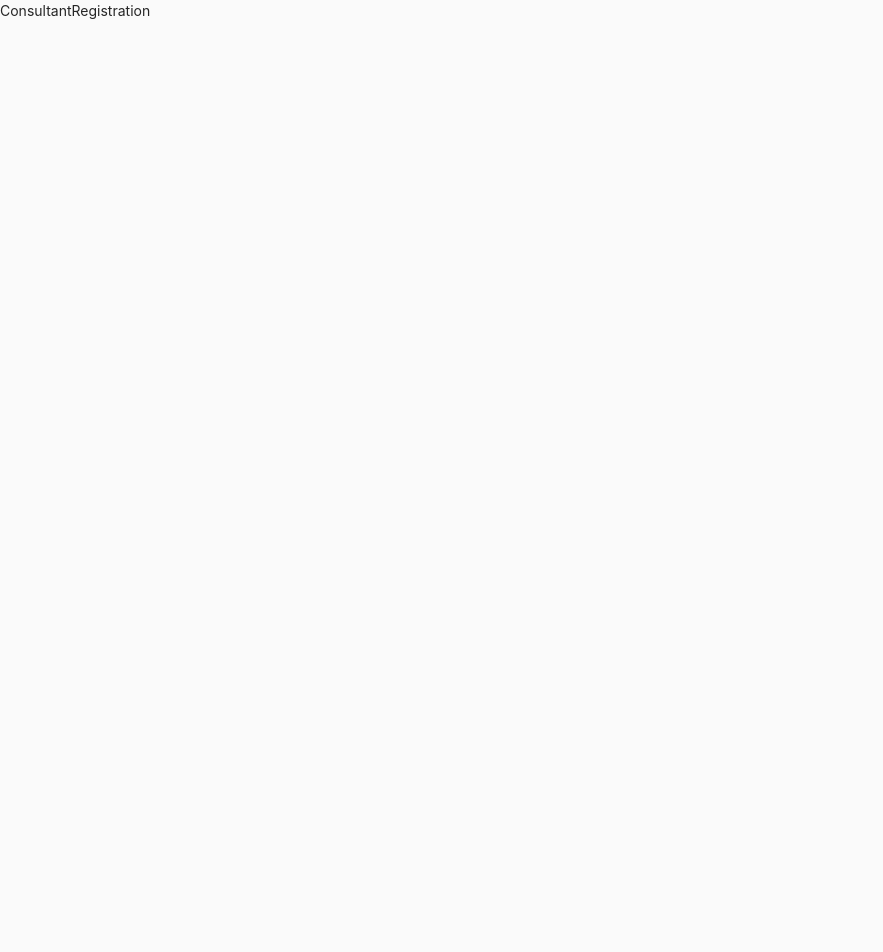
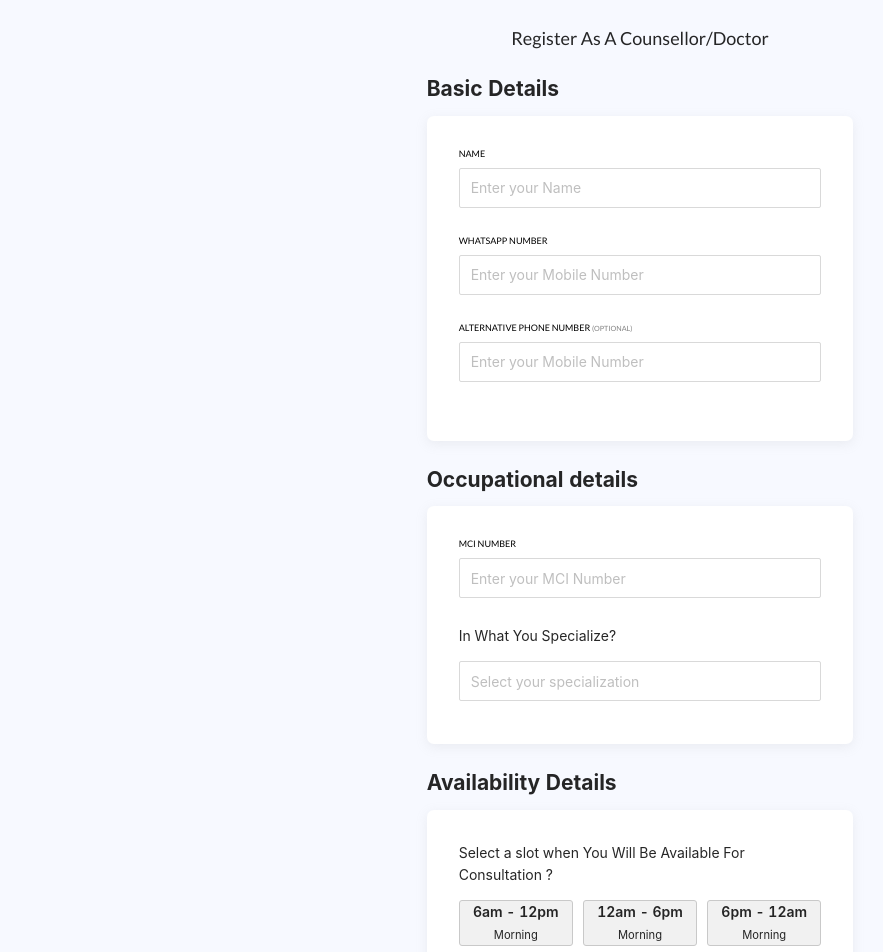
Before and after one commit to Souro-23/covidcareapp, a React (Create React App) app: page /register/consultant in a window 1280 px wide. Shown: the top 952 px of the page, without its empty margins (0-883 px from the left). Before the commit the page ends 800 px from the top, so only its background shows below. Built offline with nearby package versions, Linux system fonts and the light colour scheme.

Commit message:
Patient and Doctors phase initiated

```diff
--- a/src/Containers/ConsultantRegistration/ConsultantRegistration.js
+++ b/src/Containers/ConsultantRegistration/ConsultantRegistration.js
@@ -1,9 +1,148 @@
-import React from 'react'
+import React, { useState } from "react";
+import classes from "../RegistrationForm.module.css";
+import { Button, Col, Input, message, Row } from "antd";
+import firebase from "../../Firebase/FirebaseConfig";
+import "firebase/firestore";
+
+const slots = [
+    {time:"6am - 12pm", session:"Morning"},
+    {time:"12am - 6pm", session:"Morning"},
+    {time:"6pm - 12am", session:"Morning"},
+    {time:"12am - 6am", session:"Morning"},
+];
+
 
 export default function ConsultantRegistration() {
+    const [name, setName] = useState("");
+    const [whatsappNo, setWhatsappNo] = useState("");
+    const [mobileNumber, setMobileNumber] = useState("");
+    const [MCINumber, setMCINumber] = useState("");
+    const [specialization, setSpecialization] = useState("");
+    const [slot, setSlot] = useState("");
+    const [consultTime, setConsultTime] = useState(false);
+
+
+
+    const onChangeHandler = (e, type) => {
+        if (type === "name") {
+            setName(e.target.value);
+        } else if (type === "mobileNumber") {
+            setMobileNumber(e.target.value);
+        } else if (type === "whatsappNo") {
+            setWhatsappNo(e.target.value);
+        }
+        else if (type === "MCINumber") {
+            setMCINumber(e.target.value);
+        } else if (type === "specialization") {
+            setSpecialization(e.target.value);
+        }
+    };
     return (
-        <div>
-           ConsultantRegistration
+        <div className={classes.body}>
+            <div className={classes.formTitle}>
+                <h1>Register As A Counsellor/Doctor</h1>
+            </div>
+            <Row justify="center" >
+                <Col lg={8} sm={16} xs={20}>
+                    <h2><b>Basic Details</b></h2>
+                </Col>
+            </Row>
+
+            <Row justify="center" >
+                <Col className={classes.formBox} lg={8} sm={16} xs={23}>
+                    <div className={classes.formField}>
+                        <p className={classes.title}>name</p>
+                        <Input
+                            type='text'
+                            onChange={(e) => onChangeHandler(e, "name")}
+                            className={classes.inputField}
+                            placeholder='Enter your Name'
+                        />
+                    </div>
+                    <div className={classes.formField}>
+                        <p className={classes.title}>whatsapp number</p>
+                        <Input
+                            type='number'
+                            onChange={(e) => onChangeHandler(e, "mobileNumber")}
+                            className={classes.inputField}
+                            placeholder='Enter your Mobile Number'
+                        />
+                    </div>
+                    <div className={classes.formField}>
+                        <p className={classes.title}>alternative phone number <small style={{ color: "grey" }}>(optional)</small></p>
+                        <Input
+                            type='number'
+                            onChange={(e) => onChangeHandler(e, "mobileNumber")}
+                            className={classes.inputField}
+                            placeholder='Enter your Mobile Number'
+                        />
+                    </div>
+                </Col>
+            </Row>
+            <Row justify="center" >
+                <Col lg={8} sm={16} xs={20}>
+                    <br />
+                    <h2><b>Occupational details</b></h2>
+                </Col>
+            </Row>
+
+            <Row justify="center" >
+                <Col className={classes.formBox} lg={8} sm={16} xs={23}>
+                    <div className={classes.formField}>
+                        <p className={classes.title}>MCI NUMBER</p>
+                        <Input
+                            type='number'
+                            onChange={(e) => onChangeHandler(e, "MCINumber")}
+                            className={classes.inputField}
+                            placeholder='Enter your MCI Number'
+                        />
+                    </div>
+                    <div className={classes.formField}>
+                        <p>In What You Specialize?</p>
+                        <Input
+                            type='text'
+                            onChange={(e) => onChangeHandler(e, "specialization")}
+                            className={classes.inputField}
+                            placeholder='Select your specialization'
+                        />
+                    </div>
+
+                </Col>
+            </Row>
+            <Row justify="center" >
+                <Col lg={8} sm={16} xs={20}>
+                    <br />
+                    <h2><b>Availability Details</b></h2>
+                </Col>
+            </Row>
+            <Row justify="center" >
+                <Col className={classes.formBox} lg={8} sm={16} xs={23}>
+                    <div className={classes.formField} style={{height:"auto"}} >
+                        <p>Select a slot when You Will Be Available For Consultation ?</p>
+                        <Row gutter={[10,10]}>
+                        {slots.map(slot=>(
+                            <Col span={8}>
+                                <div className={classes.timeSlot}  style={{width:"100%",textAlign:"center",backgroundColor:"#A8A8A829", border:"1px solid #C9C9C9", borderRadius:"3px"}} >
+                                    <p style={{marginBottom:"0", fontWeight:"600"}}>{slot.time}</p>
+                                    <small>{slot.session}</small>
+                                </div>
+                            </Col>
+                        ))}
+                        </Row>
+                    </div>
+                </Col>
+            </Row>
+            <br/>
+            <Row justify="center" >
+                <Col lg={8} sm={16} xs={20}>
+                    <Button
+                        block
+                        className={classes.Button}>
+                        Register Now
+                        </Button>
+                </Col>
+            </Row>
+
         </div>
     )
 }
--- a/src/Containers/Home/Home.js
+++ b/src/Containers/Home/Home.js
@@ -46,7 +46,7 @@ export default function Home(props) {
                         <Button onClick={() => changeRoute("register/recipient")} block className={classes.actionButton}>
                             I am looking for Plasma Donors
                         </Button>
-                        <Button block className={classes.actionButton2}>
+                        <Button onClick={()=>changeRoute('/register/patient')} block className={classes.actionButton2}>
                             I need a counsellor or doctor
                         </Button>
                     </div>
@@ -58,7 +58,7 @@ export default function Home(props) {
                         <Button block className={classes.actionButton} onClick={showModal}>
                             I want to donate Plasma
                         </Button>
-                        <Button block className={classes.actionButton2}>
+                        <Button onClick={()=>changeRoute('/register/consultant')} block className={classes.actionButton2}>
                             I can help as a consultant/doctor
                         </Button>
                         <Button block className={classes.actionButton2}>
--- a/src/Containers/RecipientRegistration/RecipientRegistration.js
+++ b/src/Containers/RecipientRegistration/RecipientRegistration.js
@@ -15,7 +15,7 @@ export default function PlasmaRecipientForm(props) {
   const [state, setState] = useState("");
   const [bloodGroup, setBloodGroup] = useState("");
   const [location, setLocation] = useState("");
-  const [covidPositive, setCovidPositive] = useState(null);
+  const [covidPositive, setCovidPositive] = useState(false);
   const [date, setDate] = useState("");
   const [checked, setChecked] = useState(false);
   const [step, setStep] = useState(0);
@@ -49,8 +49,8 @@ export default function PlasmaRecipientForm(props) {
 
     if (location === "") return message.error("Location Required");
 
-    if (covidPositive === null)
-      return message.error("CovidReport Status Required");
+    if (covidPositive === false)
+      return message.error("Covid Positive Report Required");
 
     if (date === "") return message.error("Date Required");
 
@@ -63,7 +63,6 @@ export default function PlasmaRecipientForm(props) {
         gender: gender,
         state: state,
         bloodGroup: bloodGroup,
-        covidPositive: covidPositive,
         location: location,
         date: date,
         timestamp: new Date(),
```
Also changed, not shown: src/Containers/RecipientRegistration/RecipientRegistration.module.css (deleted, +0 -133 lines), src/Containers/DonorRegistration/DonorRegistration.module.css (added).
